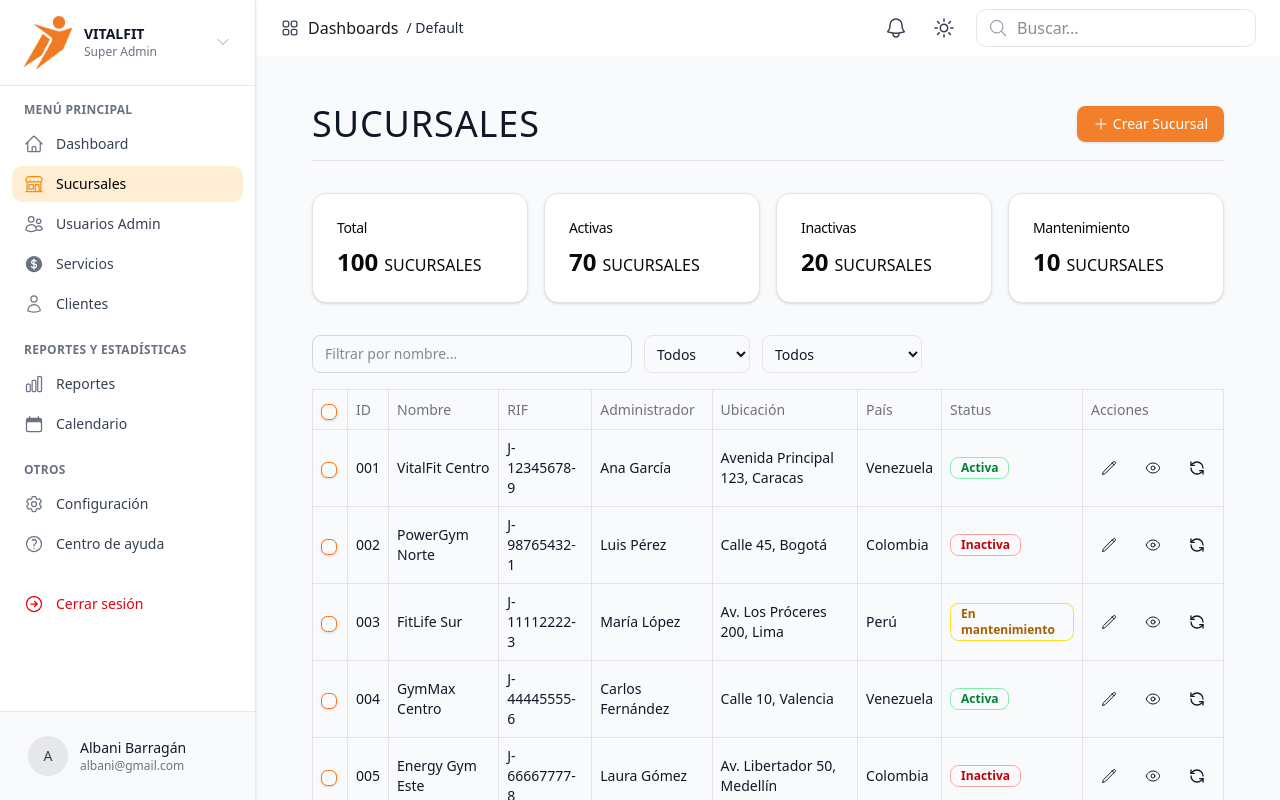
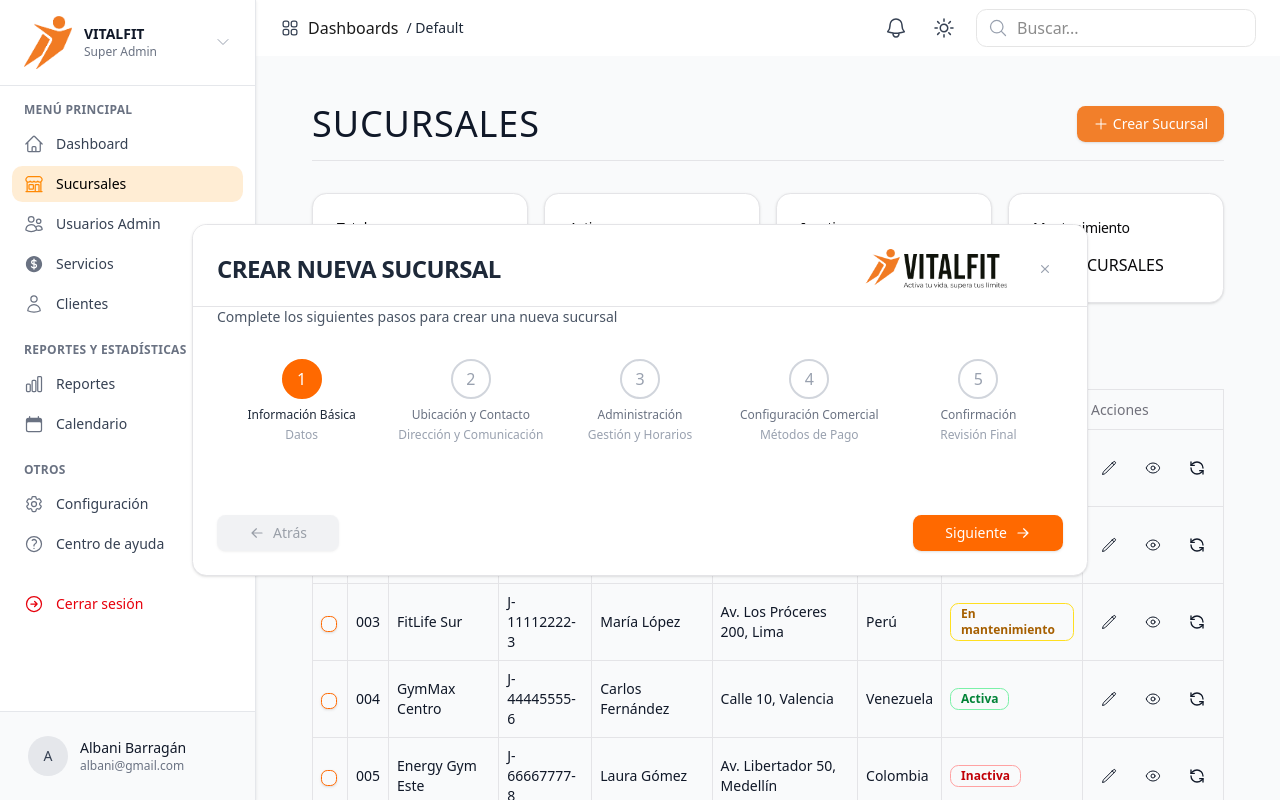
Before and after one commit to VitalFitTeam/dashboard, a Next.js app: page /branches in a window 1280 px wide. Both pictures are taken after a click on the button "Crear Sucursal". Shown: the top 800 px of the page. Built offline with nearby package versions, Linux system fonts and the light colour scheme.

Commit message:
feat(branches): Implement functionality to open create branch modal

```diff
--- a/src/app/(dashboard)/branches/BranchForm.tsx
+++ b/src/app/(dashboard)/branches/BranchForm.tsx
@@ -17,7 +17,7 @@ import {
 } from "@/components/ui/card";
 import Image from "next/image";
 
-export default function SucursalesForm({ onClose }: { onClose: () => void }) {
+export default function BranchFrom({ onClose }: { onClose: () => void }) {
   const [currentStep, setCurrentStep] = useState(1);
   const [formData, setFormData] = useState({
     razonSocial: "FitnessPlaza",
--- a/src/app/(dashboard)/branches/BranchesTable.tsx
+++ b/src/app/(dashboard)/branches/BranchesTable.tsx
@@ -184,10 +184,8 @@ const sucursales: Branches[] = [
 
 export default function BranchesTable() {
   const [page, setPage] = useState(1);
-  const [showModal, setShowModal] = useState(false);
 
   return (
-    <>
     <DataTable
       columns={branchesColumns}
       data={sucursales}
@@ -209,14 +207,5 @@ export default function BranchesTable() {
         </div>
       )}
     />
-      {showModal && (
-        <div
-          className="fixed inset-0 z-50 flex items-center justify-center"
-          onClick={() => setShowModal(false)}
-        >
-          <SucursalesForm onClose={() => setShowModal(false)} />
-        </div>
-      )}
-    </>
   );
 }
--- a/src/app/(dashboard)/branches/page.tsx
+++ b/src/app/(dashboard)/branches/page.tsx
@@ -1,8 +1,11 @@
+"use client";
 import { StatCard } from "@/components/StatCard";
 import BranchesTable from "./BranchesTable";
 import { PageHeader } from "@/components/PageHeader";
 import { Button } from "@/components/ui/button";
-import { PlusCircleIcon, PlusIcon } from "@heroicons/react/24/outline";
+import { useState } from "react";
+import BranchFrom from "./BranchForm";
+import { PlusIcon } from "@heroicons/react/24/outline";
 
 const statsData = {
   total: 100,
@@ -31,10 +34,11 @@ const statCardsConfig = [
 ];
 
 export default function HomeBranches() {
+  const [showModal, setShowModal] = useState(false);
   return (
     <div className="flex-1 space-y-8 p-8 pt-6">
       <PageHeader title="SUCURSALES">
-        <Button variant="primary">
+        <Button variant="primary" onClick={() => setShowModal(true)}>
           <PlusIcon className="h-5 w-5" />
           Crear Sucursal
         </Button>
@@ -56,6 +60,14 @@ export default function HomeBranches() {
       </div>
 
       <BranchesTable />
+      {showModal && (
+        <div
+          className="fixed inset-0 z-50 flex items-center justify-center"
+          onClick={() => setShowModal(false)}
+        >
+          <BranchFrom onClose={() => setShowModal(false)} />
+        </div>
+      )}
     </div>
   );
 }
```
Lines whose indentation alone changed are shown as unchanged.
